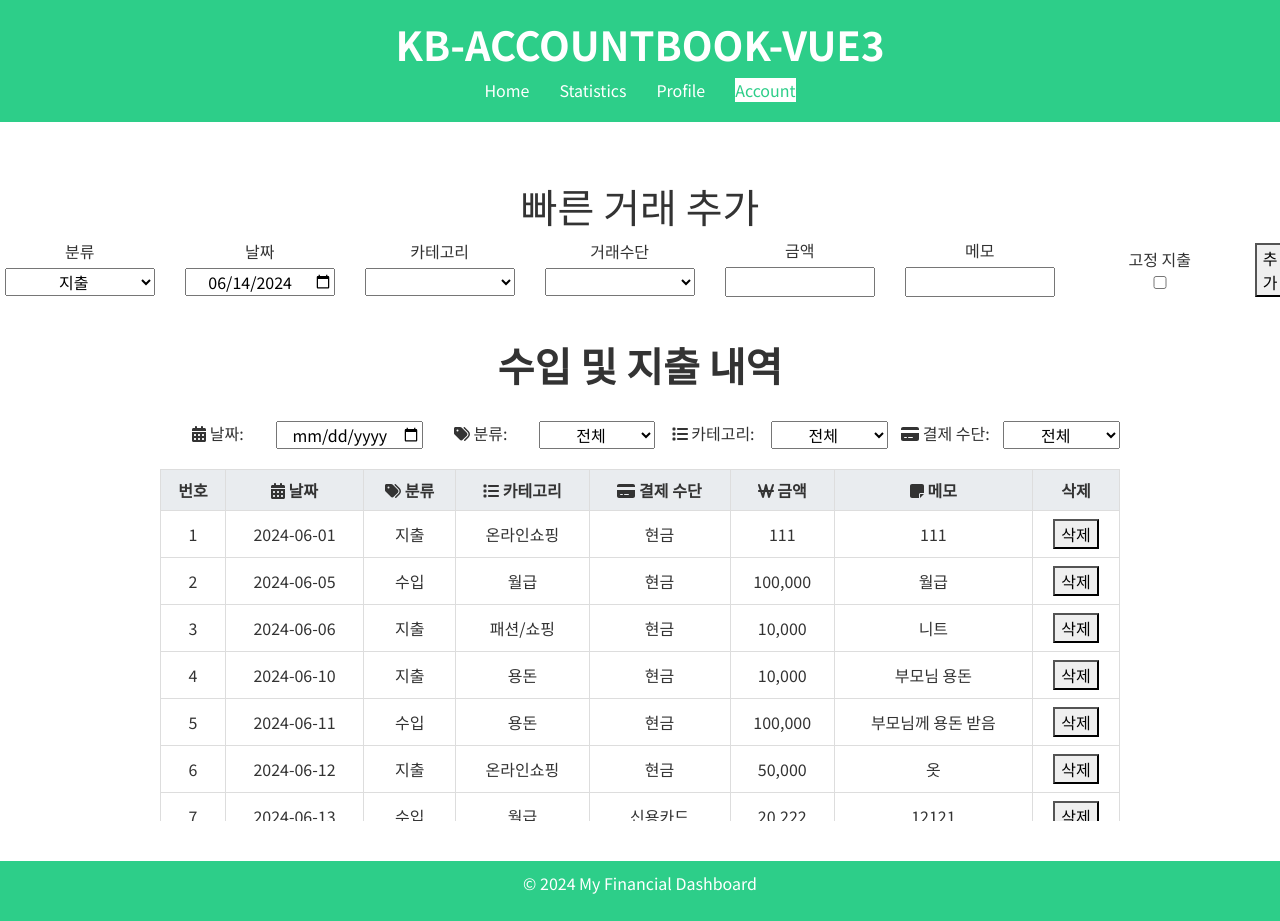
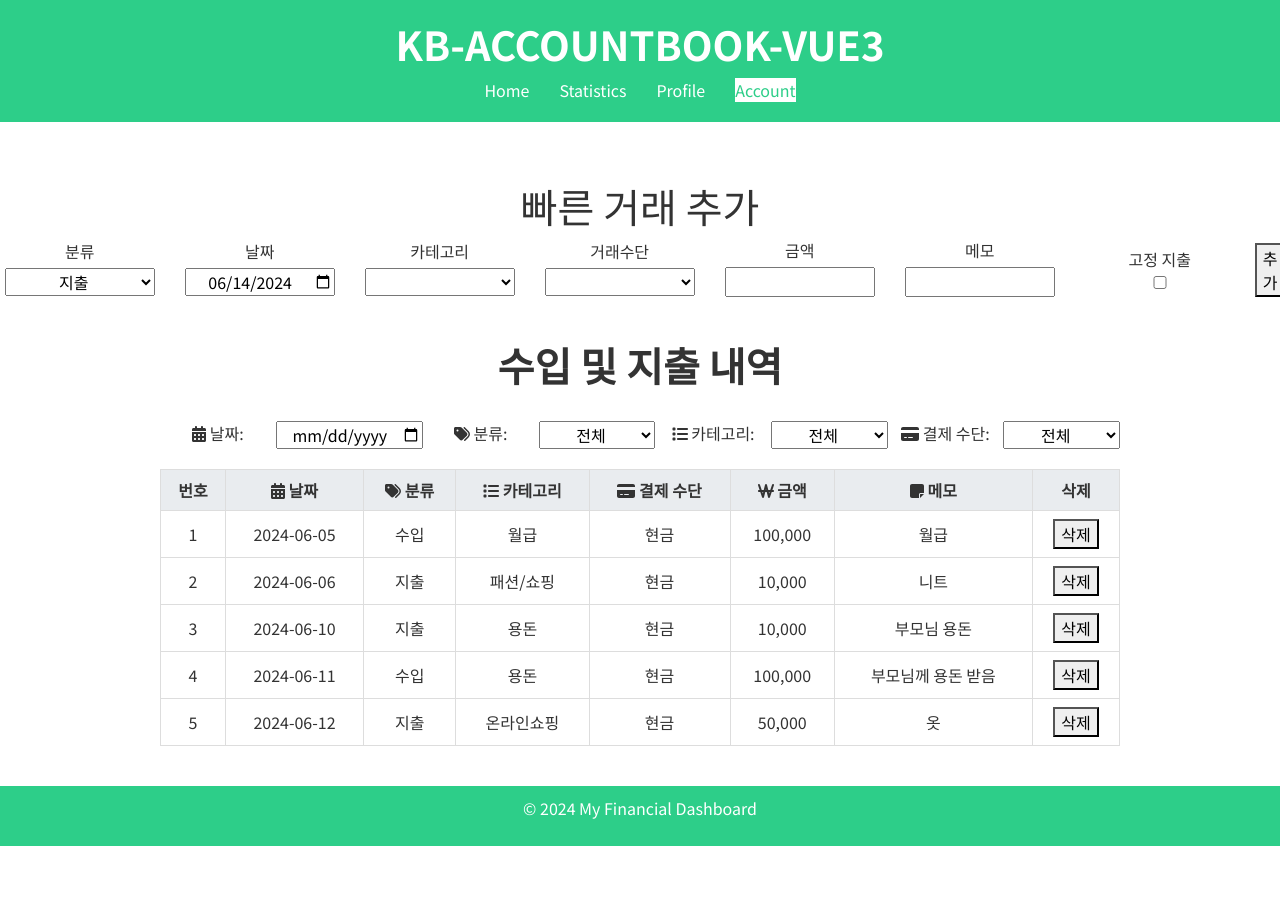
Before and after one commit to sorakangi-i/kb-accountbook-vue3, a Vue app in the folder kb-accountbook-vue3/: page /account in a window 1280 px wide. After the commit the page ends 846 px from the top, so only its background shows below. Built offline with nearby package versions, Linux system fonts and the light colour scheme; data requests are answered from the project's data file; a web font is replaced by a local one; what chartjs-plugin-datalabels would draw is missing.

Commit message:
2024-06-13 수업 중 ( 1) App.vue footer 고정 확인필요 2)main.js 확인필요) (데이터 추가/삭제 수정함)

```diff
--- a/kb-accountbook-vue3/db.json
+++ b/kb-accountbook-vue3/db.json
@@ -171,28 +171,6 @@
       "memo": "월급",
       "duration": null,
       "period": false
-    },
-    {
-      "id": "b8d8",
-      "type": "수입",
-      "date": "2024-06-13",
-      "category": "월급",
-      "paymentMethod": "신용카드",
-      "amount": 20222,
-      "memo": "12121",
-      "duration": null,
-      "period": false
-    },
-    {
-      "id": "e1f4",
-      "type": "지출",
-      "date": "2024-06-01",
-      "category": "온라인쇼핑",
-      "paymentMethod": "현금",
-      "amount": 111,
-      "memo": "111",
-      "duration": null,
-      "period": false
     }
   ],
   "periodic": [
--- a/kb-accountbook-vue3/src/components/Table.vue
+++ b/kb-accountbook-vue3/src/components/Table.vue
@@ -120,10 +120,16 @@ export default {
       return Number(amount).toLocaleString();
     },
     deleteRow(id) {
-      const index = this.budget.findIndex(item => item.id === id);
-      if (index !== -1) {
-        this.budget.splice(index, 1);
-      }
+      axios.delete(`http://localhost:3000/budget/${id}`)
+        .then(() => {
+          const index = this.budget.findIndex(item => item.id === id);
+          if (index !== -1) {
+            this.budget.splice(index, 1);
+          }
+        })
+        .catch(error => {
+          console.error('Error deleting row:', error);
+        });
     }
   }
 }
```
